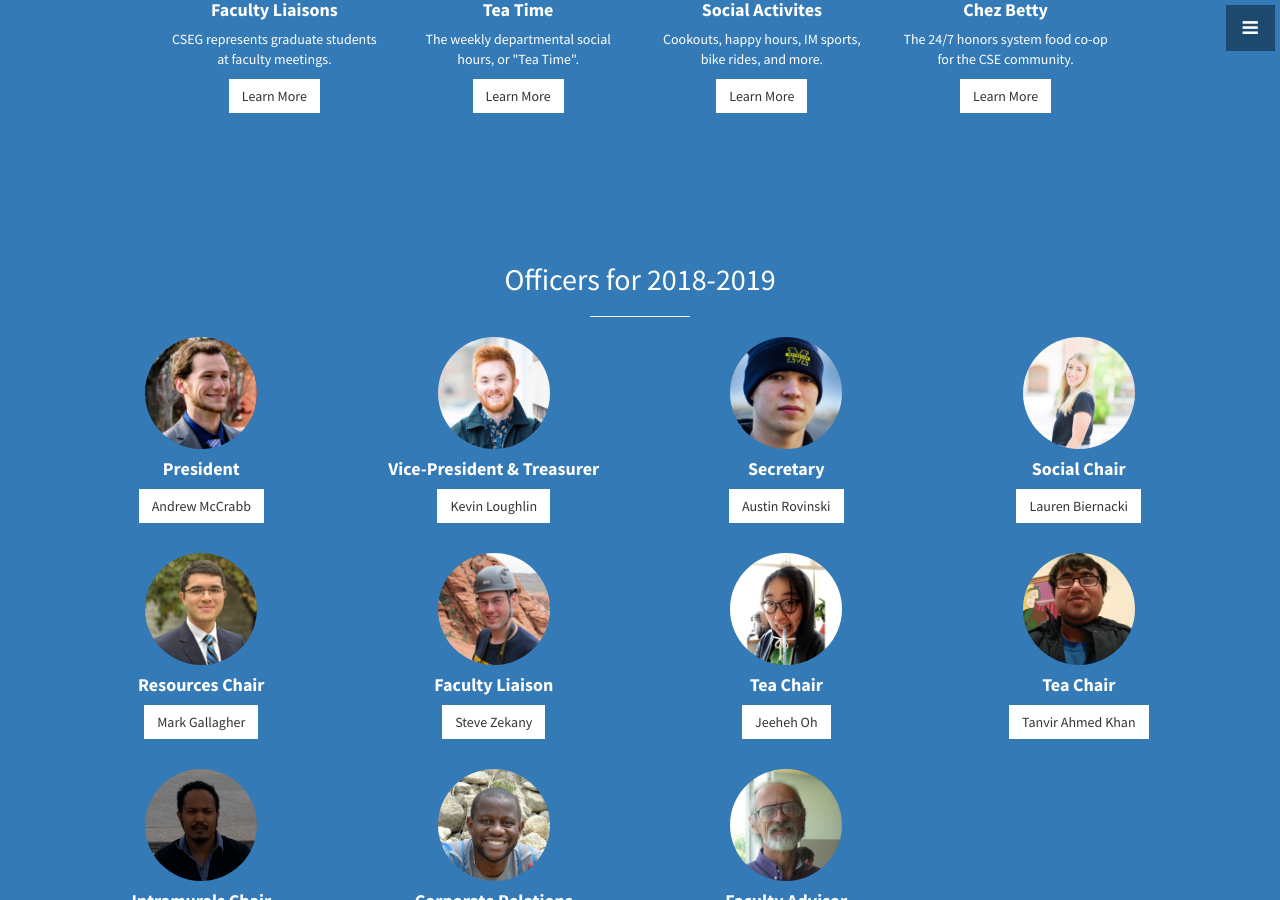
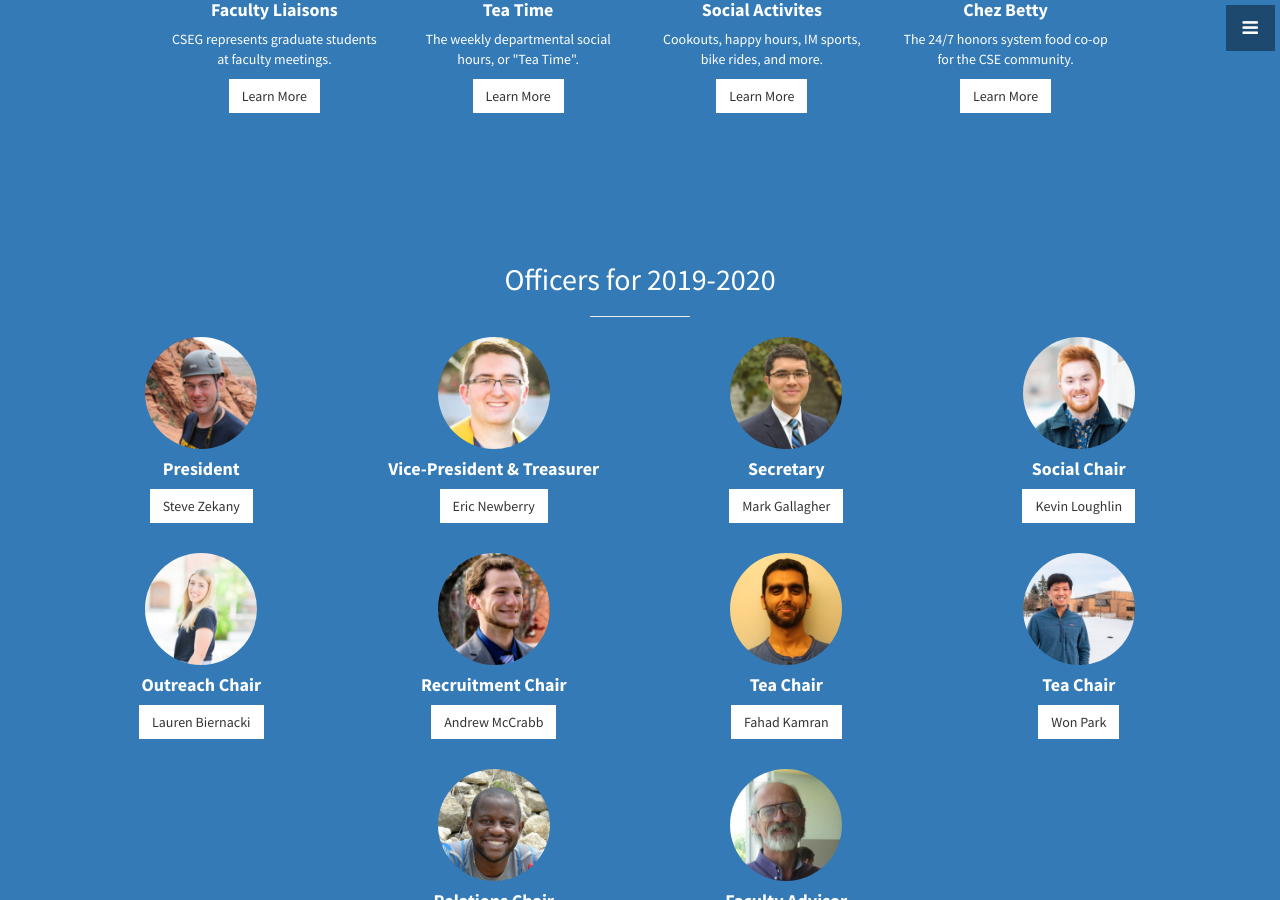
Before and after one commit to cseg-michigan/cseg-michigan.github.io, a Jekyll site: the page built from index.html, in a window 1280 px wide and 900 px high, scrolled down 1540 px. Built offline with Jekyll 4.4.1, drawn with Linux system fonts in a browser that asks for light colours; some of the changed text lies outside the part shown.

Commit message:
[OFFICERS] Update for SY 2019-2020.

```diff
--- a/_includes/officers.html
+++ b/_includes/officers.html
@@ -3,7 +3,7 @@
   <div class="container">
     <div class="row">
       <div class="col-lg-12 text-center">
-        <h2>Officers for 2018-2019</h2>
+        <h2>Officers for 2019-2020</h2>
         <hr class="small">
 
         <div class="row">
@@ -11,12 +11,36 @@
           <div class="col-md-3 col-sm-6">
             <div class="service-item">
               <span class="fa-stack fa-4x">
-                <img class ="fa fa-circle fa-stack-2x face" src="img/officers/mccrabb.jpg"></img>
+                <img class ="fa fa-circle fa-stack-2x face" src="img/officers/szekany.jpg"></img>
               </span>
               <h4>
                 <strong>President</strong>
               </h4>
-              <a href="https://www.linkedin.com/in/andrewmccrabb/" class="btn btn-light">Andrew McCrabb</a>
+              <a href="http://www-personal.umich.edu/~szekany/" class="btn btn-light">Steve Zekany</a>
+            </div>
+          </div>
+
+          <div class="col-md-3 col-sm-6">
+            <div class="service-item">
+              <span class="fa-stack fa-4x">
+                <img class ="fa fa-circle fa-stack-2x face" src="img/officers/emnewber.jpg"></img>
+              </span>
+              <h4>
+                <strong>Vice-President &amp; Treasurer</strong>
+              </h4>
+              <a href="https://ericnewberry.com" class="btn btn-light">Eric Newberry</a>
+            </div>
+          </div>
+
+          <div class="col-md-3 col-sm-6">
+            <div class="service-item">
+              <span class="fa-stack fa-4x">
+                <img class ="fa fa-circle fa-stack-2x face" src="img/officers/markgall.jpg"></img>
+              </span>
+              <h4>
+                <strong>Secretary</strong>
+              </h4>
+              <a href="http://web.eecs.umich.edu/~markgall/" class="btn btn-light">Mark Gallagher</a>
             </div>
           </div>
 
@@ -26,23 +50,16 @@
                 <img class ="fa fa-circle fa-stack-2x face" src="img/officers/kevlough.jpg"></img>
               </span>
               <h4>
-                <strong>Vice-President &amp; Treasurer</strong>
+                <strong>Social Chair</strong>
               </h4>
               <a href="https://www.kevinloughlin.org" class="btn btn-light">Kevin Loughlin</a>
             </div>
           </div>
 
-          <div class="col-md-3 col-sm-6">
-            <div class="service-item">
-              <span class="fa-stack fa-4x">
-                <img class ="fa fa-circle fa-stack-2x face" src="img/officers/rovinski.jpg"></img>
-              </span>
-              <h4>
-                <strong>Secretary</strong>
-              </h4>
-              <a href="http://austinrovin.ski/" class="btn btn-light">Austin Rovinski</a>
-            </div>
-          </div>
+        </div>
+
+
+        <div class="row">
 
           <div class="col-md-3 col-sm-6">
             <div class="service-item">
@@ -50,78 +67,60 @@
                 <img class ="fa fa-circle fa-stack-2x face" src="img/officers/lbiernac.jpg"></img>
               </span>
               <h4>
-                <strong>Social Chair</strong>
+                <strong>Outreach Chair</strong>
               </h4>
               <a href="https://www.linkedin.com/in/laurenbiernacki/" class="btn btn-light">Lauren Biernacki</a>
-            </div>
-          </div>
-
-        </div>
-
-        <div class="row">
-
-          <div class="col-md-3 col-sm-6">
-            <div class="service-item">
-              <span class="fa-stack fa-4x">
-                <img class ="fa fa-circle fa-stack-2x face" src="img/officers/markgall.jpg"></img>
-              </span>
-              <h4>
-                <strong>Resources Chair</strong>
-              </h4>
-              <a href="http://web.eecs.umich.edu/~markgall/" class="btn btn-light">Mark Gallagher</a>
             </div>
           </div>
 
           <div class="col-md-3 col-sm-6">
             <div class="service-item">
               <span class="fa-stack fa-4x">
-                <img class ="fa fa-circle fa-stack-2x face" src="img/officers/szekany.jpg"></img>
+                <img class ="fa fa-circle fa-stack-2x face" src="img/officers/mccrabb.jpg"></img>
               </span>
               <h4>
-                <strong>Faculty Liaison</strong>
+                <strong>Recruitment Chair</strong>
               </h4>
-              <a href="http://www-personal.umich.edu/~szekany/" class="btn btn-light">Steve Zekany</a>
+              <a href="https://www.linkedin.com/in/andrewmccrabb/" class="btn btn-light">Andrew McCrabb</a>
             </div>
           </div>
 
           <div class="col-md-3 col-sm-6">
             <div class="service-item">
               <span class="fa-stack fa-4x">
-                <img class ="fa fa-circle fa-stack-2x face" src="img/officers/jeeheh.jpg"></img>
+                <img class ="fa fa-circle fa-stack-2x face" src="img/officers/fhdkmrn.jpg"></img>
               </span>
               <h4>
                 <strong>Tea Chair</strong>
               </h4>
-              <a href="http://www.jeeheh.com" class="btn btn-light">Jeeheh Oh</a>
+              <a href="http://fhdkmrn.github.io" class="btn btn-light">Fahad Kamran</a>
             </div>
           </div>
 
           <div class="col-md-3 col-sm-6">
             <div class="service-item">
               <span class="fa-stack fa-4x">
-                <img class ="fa fa-circle fa-stack-2x face" src="img/officers/takh.jpg"></img>
+                <img class ="fa fa-circle fa-stack-2x face" src="img/officers/wonpark.jpg"></img>
               </span>
               <h4>
                 <strong>Tea Chair</strong>
               </h4>
-              <a href="http://web.eecs.umich.edu/~takh/" class="btn btn-light">Tanvir Ahmed Khan</a>
+              <a href="https://wonpark.io/" class="btn btn-light">Won Park</a>
             </div>
           </div>
 
         </div>
 
+
         <div class="row">
 
-
+          <!-- Empty cell to center the last row. gg -->
           <div class="col-md-3 col-sm-6">
             <div class="service-item">
               <span class="fa-stack fa-4x">
-                <img class ="fa fa-circle fa-stack-2x face" src="img/officers/misiker.jpg"></img>
               </span>
               <h4>
-                <strong>Intramurals Chair</strong>
               </h4>
-              <a href="https://web.eecs.umich.edu/~misiker" class="btn btn-light">Misiker Tadesse Aga</a>
             </div>
           </div>
 
@@ -131,7 +130,7 @@
                 <img class ="fa fa-circle fa-stack-2x face" src="img/officers/ajayi.jpg"></img>
               </span>
               <h4>
-                <strong>Corporate Relations</strong>
+                <strong>Relations Chair</strong>
               </h4>
               <a href="https://www.linkedin.com/in/tutuajayi/" class="btn btn-light">Tutu Ajayi</a>
             </div>
```
Also changed, not shown: img/officers/emnewber.jpg (added), img/officers/fhdkmrn.jpg (added), img/officers/jeeheh.jpg (deleted), img/officers/misiker.jpg (deleted), img/officers/rovinski.jpg (deleted), img/officers/takh.jpg (deleted), img/officers/wonpark.jpg (added).
